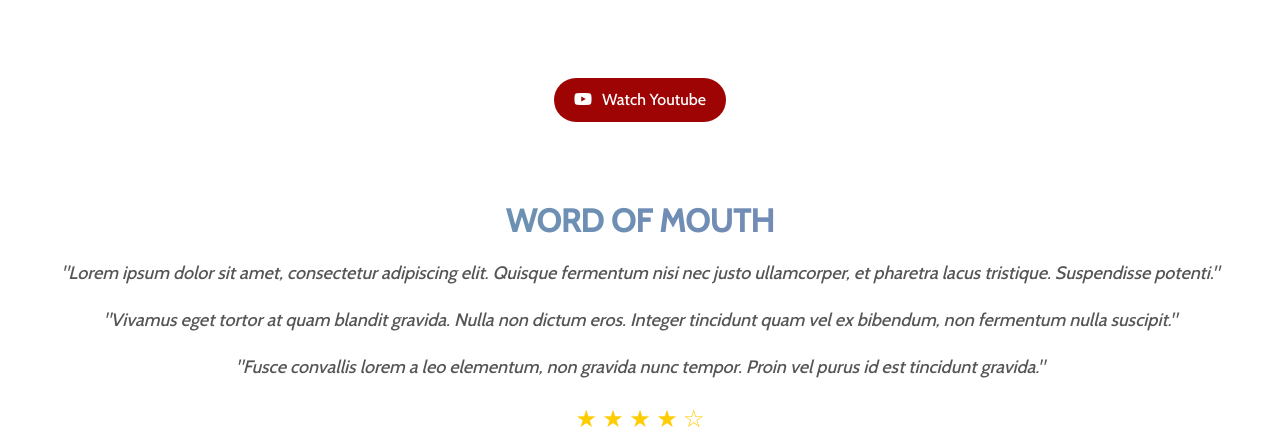
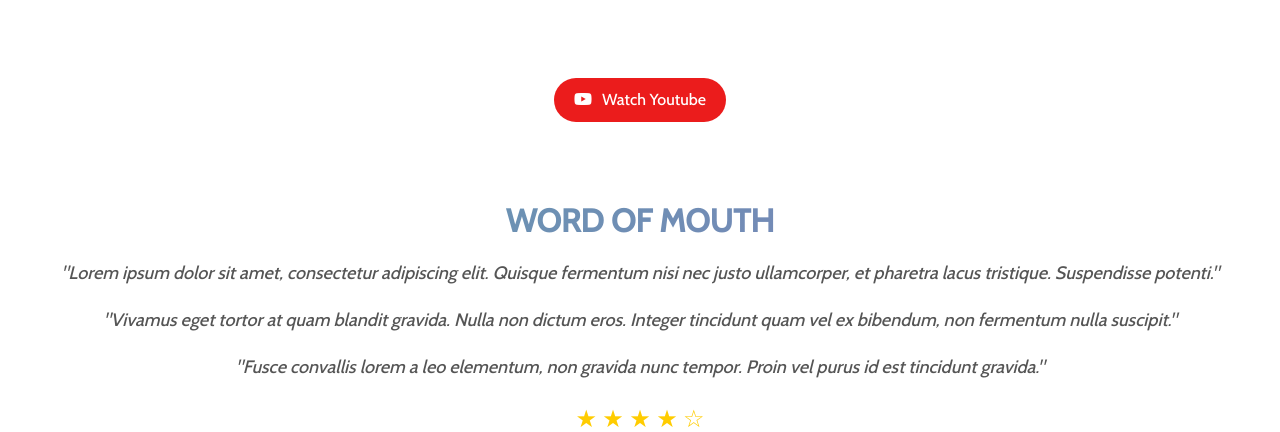
Before and after one commit to lifeplannerdev/lifeplanner, a Django app: page / in a window 1280 px wide. Shown: the part 2901-3333 px from the top of the page. Run offline with Django 5.2, Linux system fonts and the light colour scheme; data that the repository does not hold is empty; some libraries are stand-ins or nearby versions; some web fonts are replaced.

Commit message:
12th dec commit

```diff
--- a/templates/home.html
+++ b/templates/home.html
@@ -2053,7 +2053,7 @@ window.addEventListener("click", function (event) {
 </div>
 <div class="testimonial-buttons">
     <a href="https://www.youtube.com/@LifePlanner">
-    <button class=" yt-btn" style="margin-top: -30px;border-radius: 30px;background-color: rgb(158, 4, 4);color:white;"><i class="fa-brands fa-youtube" style="margin-right: 10px;"></i>Watch Youtube</button>
+    <button class=" yt-btn" style="margin-top: -30px;border-radius: 30px;background-color: rgb(235, 28, 28);color:white;"><i class="fa-brands fa-youtube" style="margin-right: 10px;"></i>Watch Youtube</button>
 </a>
 </div>
 <div class="testimonial-section">
```
